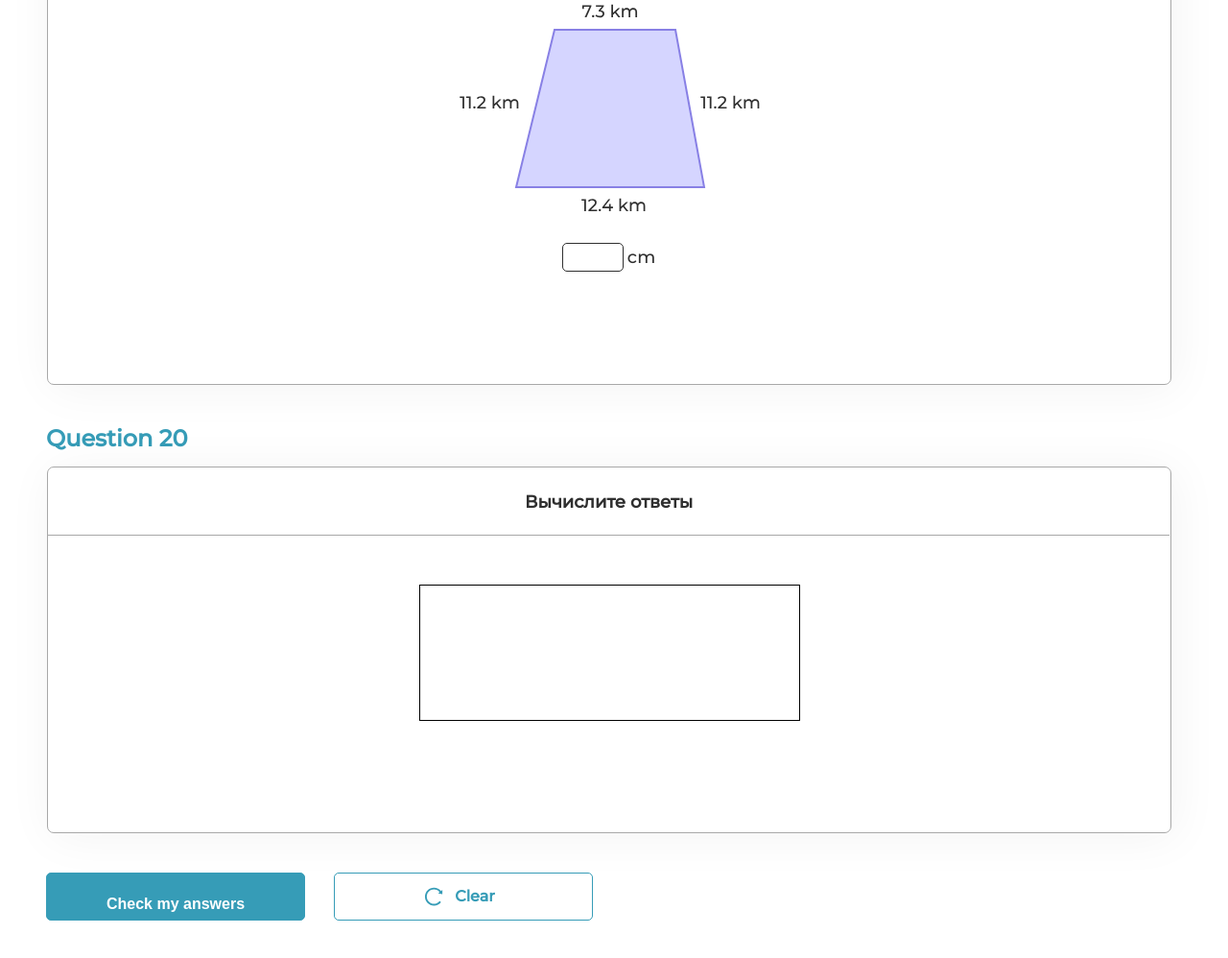
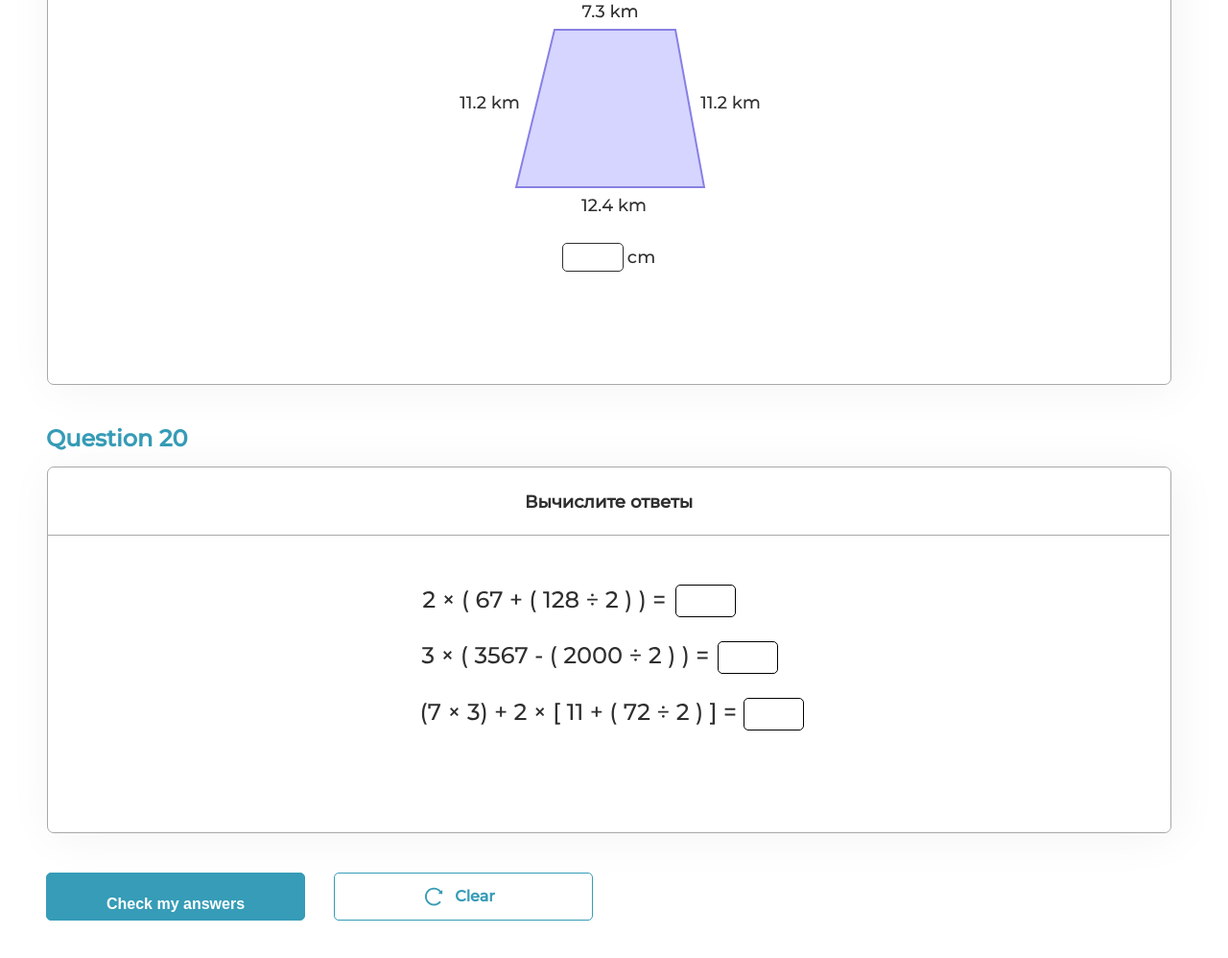
Before and after one commit to BossNumber1/5gradePractithink, a plain HTML site: page RESULT/index.html in a window 1280 px wide. Shown: the part 10133-11131 px from the top of the page at 96% size. Drawn offline with nearby package versions, Linux system fonts and the light colour scheme; a script that the page names is missing.

Commit message:
made the layout of 20 question

```diff
--- a/RESULT/index.html
+++ b/RESULT/index.html
@@ -348,7 +348,29 @@
                 <div class="app20">
                     <div class="titlePage20">Вычислите ответы</div>
                     <div class="lineUnderHeading20"></div>
-                    <div class="content20"></div>
+                    <div class="content20">
+                        <div>
+                            <img
+                                src="./pictures/20que/expression1.svg"
+                                alt="expression"
+                            />
+                            <input type="text" />
+                        </div>
+                        <div>
+                            <img
+                                src="./pictures/20que/expression2.svg"
+                                alt="expression"
+                            />
+                            <input type="text" />
+                        </div>
+                        <div>
+                            <img
+                                src="./pictures/20que/expression3.svg"
+                                alt="expression"
+                            />
+                            <input type="text" />
+                        </div>
+                    </div>
                 </div>
             </div>
             <div class="btnsEnd">
--- a/RESULT/styles/question20.css
+++ b/RESULT/styles/question20.css
@@ -37,42 +37,19 @@
     left: calc(50% - 395px / 2);
     width: 395px;
     height: 140.46px;
-    border: 1px solid;
 }
 
-.figure20 {
-    left: calc(50% - 311px / 2);
-    width: 311px;
-    height: 260px;
+.content20 div {
+    display: flex;
+    align-items: center;
+    justify-content: flex-start;
+    margin-bottom: 25px;
 }
 
-.input20 {
-    display: flex;
-    align-items: center;
-    justify-content: space-between;
-    top: 43px;
-    left: calc(50% - 97px / 2);
-    width: 97px;
-    height: 30px;
-    /* border: 1px solid red; */
-}
-
-.input20 input {
-    display: flex;
-    padding: 6px 16px;
-    width: 64px;
-    height: 30px;
-    border: 1px solid #2f2f2f;
-    box-sizing: border-box;
+.content20 input {
+    width: 57px;
+    height: 30.15px;
+    border: 1px solid;
     border-radius: 5px;
     text-align: center;
 }
-
-.input20:not(input) {
-    font-style: normal;
-    font-weight: 500;
-    font-size: 18px;
-    line-height: 18px;
-    color: #2f2f2f;
-    text-align: center;
-}
```
Also changed, not shown: RESULT/pictures/20que/expression1.svg (added), RESULT/pictures/20que/expression2.svg (added), RESULT/pictures/20que/expression3.svg (added).
